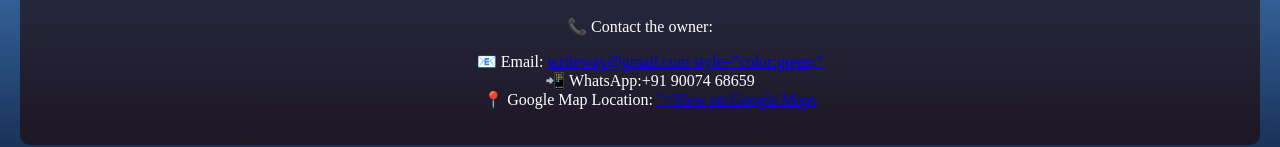
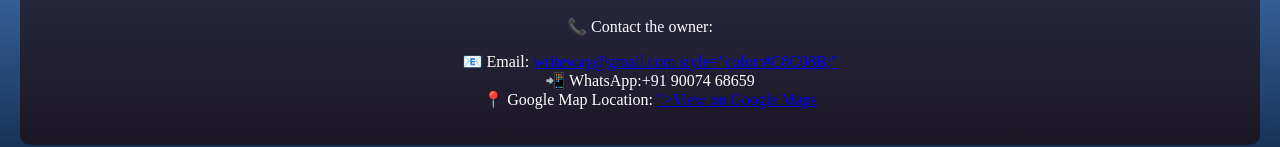
Before and after one commit to Suman-198/WriteWay_website, a plain HTML site: page index.html in a window 1280 px wide. Shown: the part 924-1071 px from the top of the page. Drawn offline with Linux system fonts and the light colour scheme; a script that the page names is missing.

Commit message:
Update index.html

```diff
--- a/index.html
+++ b/index.html
@@ -40,7 +40,7 @@
       <img src="images/owner.jpg" alt="Owner's Picture" height="200" width="200" class="round-image">
       <p>📞 Contact the owner:</p>
       <ul>
-        <li>📧 Email: <a href="writeway6@example.com">writeway@gmail.com style="color:green;"</a></li>
+        <li>📧 Email: <a href="writeway6@example.com">writeway@gmail.com style="color:#C8C08B;"</a></li>
         <li>📲 WhatsApp:+91 90074 68659</li>
         <li>📍 Google Map Location: <a href="<iframe src="https://www.google.com/maps/embed?pb=!1m14!1m12!1m3!1d460.3653624776415!2d88.39421295311641!3d22.61935412943259!2m3!1f0!2f0!3f0!3m2!1i1024!2i768!4f13.1!5e0!3m2!1snl!2sin!4v1688422536895!5m2!1snl!2sin" width=100% height="450" style="border:0;" allowfullscreen="" loading="lazy" referrerpolicy="no-referrer-when-downgrade" style="color:green;"></iframe>">View on Google Maps</a></li>
       </ul>
```
